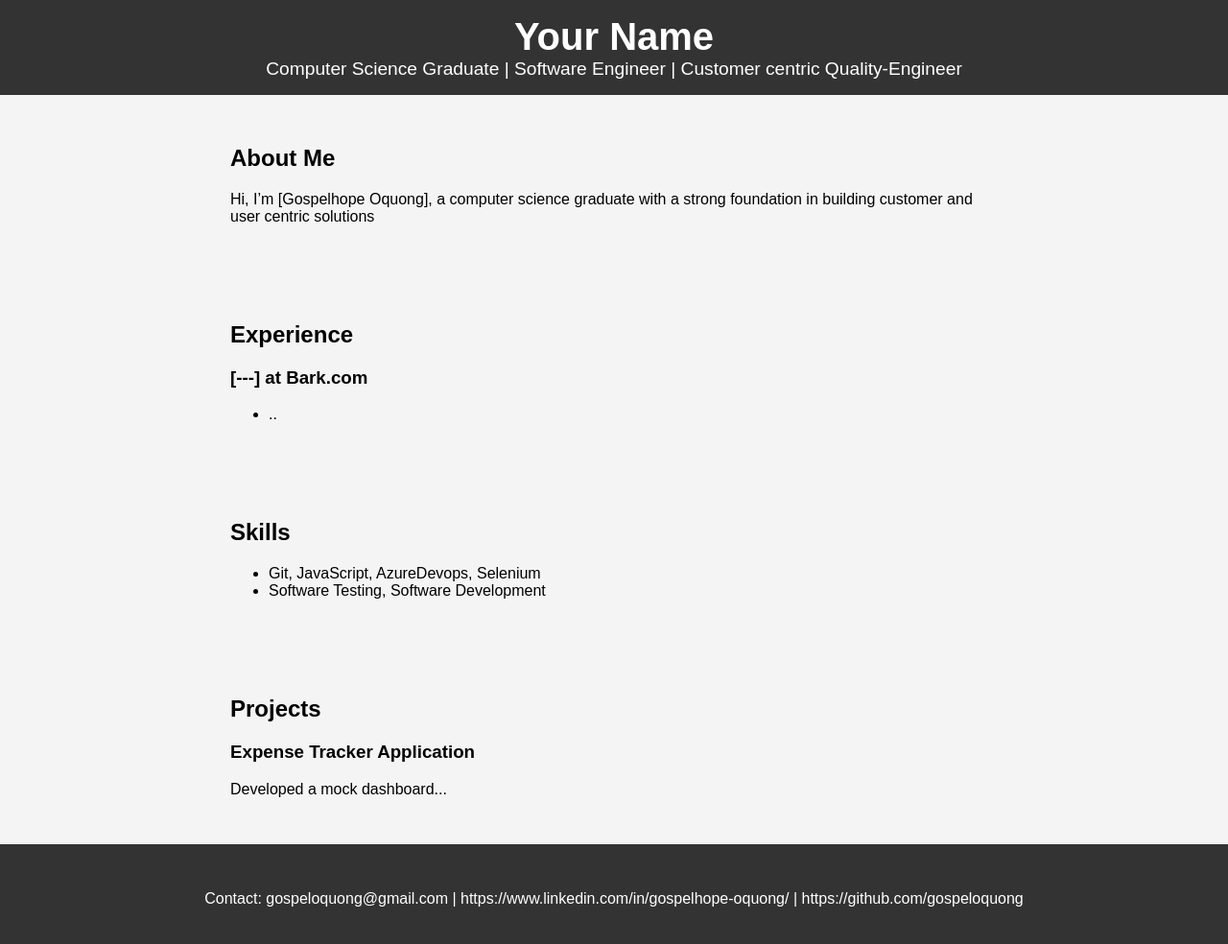
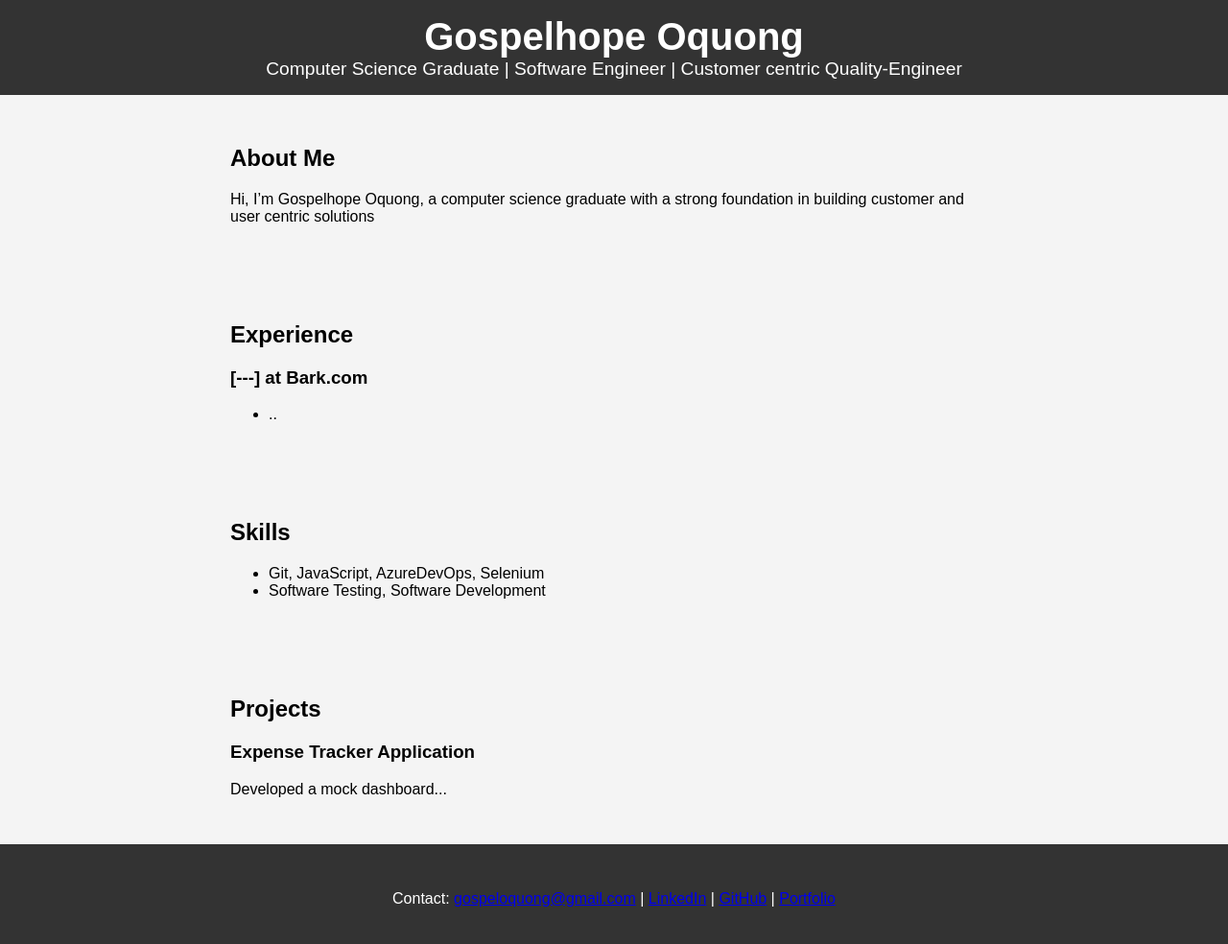
Before and after one commit to gospeloquong/gospeloquong.github.io, a plain HTML site: page index.html in a window 1280 px wide. Shown: the whole page at 96% size. Drawn offline with Linux system fonts and the light colour scheme.

Commit message:
Update index.html

```diff
--- a/index.html
+++ b/index.html
@@ -1,4 +1,4 @@
- <!DOCTYPE html>
+<!DOCTYPE html>
 <html lang="en">
 <head>
     <meta charset="UTF-8">
@@ -8,18 +8,18 @@
 </head>
 <body>
     <header>
-        <h1>Your Name</h1>
+        <h1>Gospelhope Oquong</h1>
         <p>Computer Science Graduate | Software Engineer | Customer centric Quality-Engineer</p>
     </header>
 
     <section id="about">
         <h2>About Me</h2>
-        <p>Hi, I’m [Gospelhope Oquong], a computer science graduate with a strong foundation in building customer and user centric solutions</p>
+        <p>Hi, I’m Gospelhope Oquong, a computer science graduate with a strong foundation in building customer and user centric solutions</p>
     </section>
 
     <section id="experience">
         <h2>Experience</h2>
-        <h3> [---] at Bark.com</h3>
+        <h3>[---] at Bark.com</h3>
         <ul>
             <li>..</li>
         </ul>
@@ -28,8 +28,8 @@
     <section id="skills">
         <h2>Skills</h2>
         <ul>
-            <li>Git, JavaScript, AzureDevops, Selenium </li>
-            <li>Software Testing, Software  Development</li>
+            <li>Git, JavaScript, AzureDevOps, Selenium</li>
+            <li>Software Testing, Software Development</li>
         </ul>
     </section>
 
@@ -40,7 +40,12 @@
     </section>
 
     <footer>
-        <p>Contact: gospeloquong@gmail.com | https://www.linkedin.com/in/gospelhope-oquong/ | https://github.com/gospeloquong </p>
+        <p>Contact:
+            <a href="mailto:gospeloquong@gmail.com">gospeloquong@gmail.com</a> |
+            <a href="https://www.linkedin.com/in/gospelhope-oquong/" target="_blank">LinkedIn</a> |
+            <a href="https://github.com/gospeloquong" target="_blank">GitHub</a> |
+            <a href="https://gospeloquong.github.io/" target="_blank">Portfolio</a>
+        </p>
     </footer>
 </body>
 </html>
```
